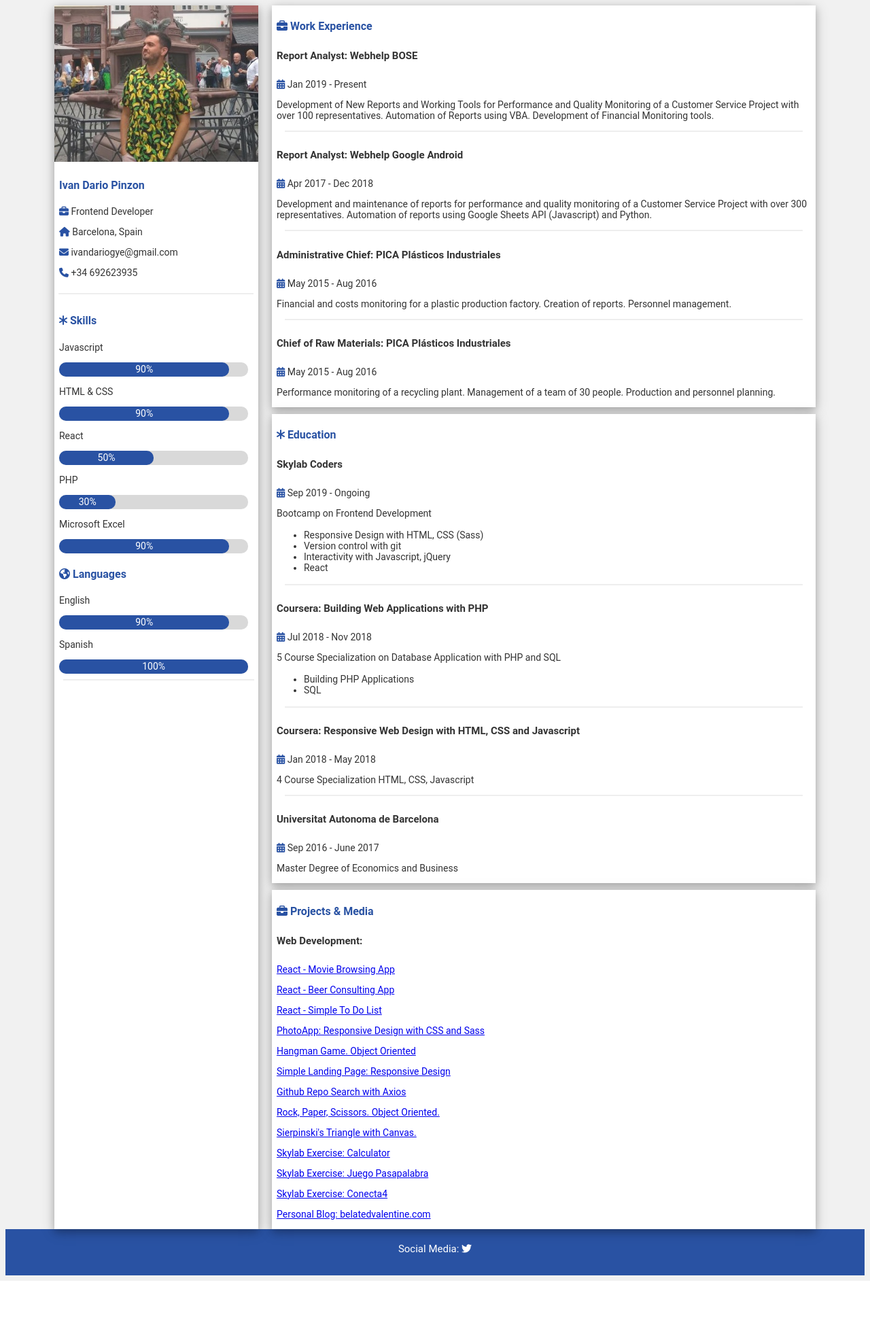
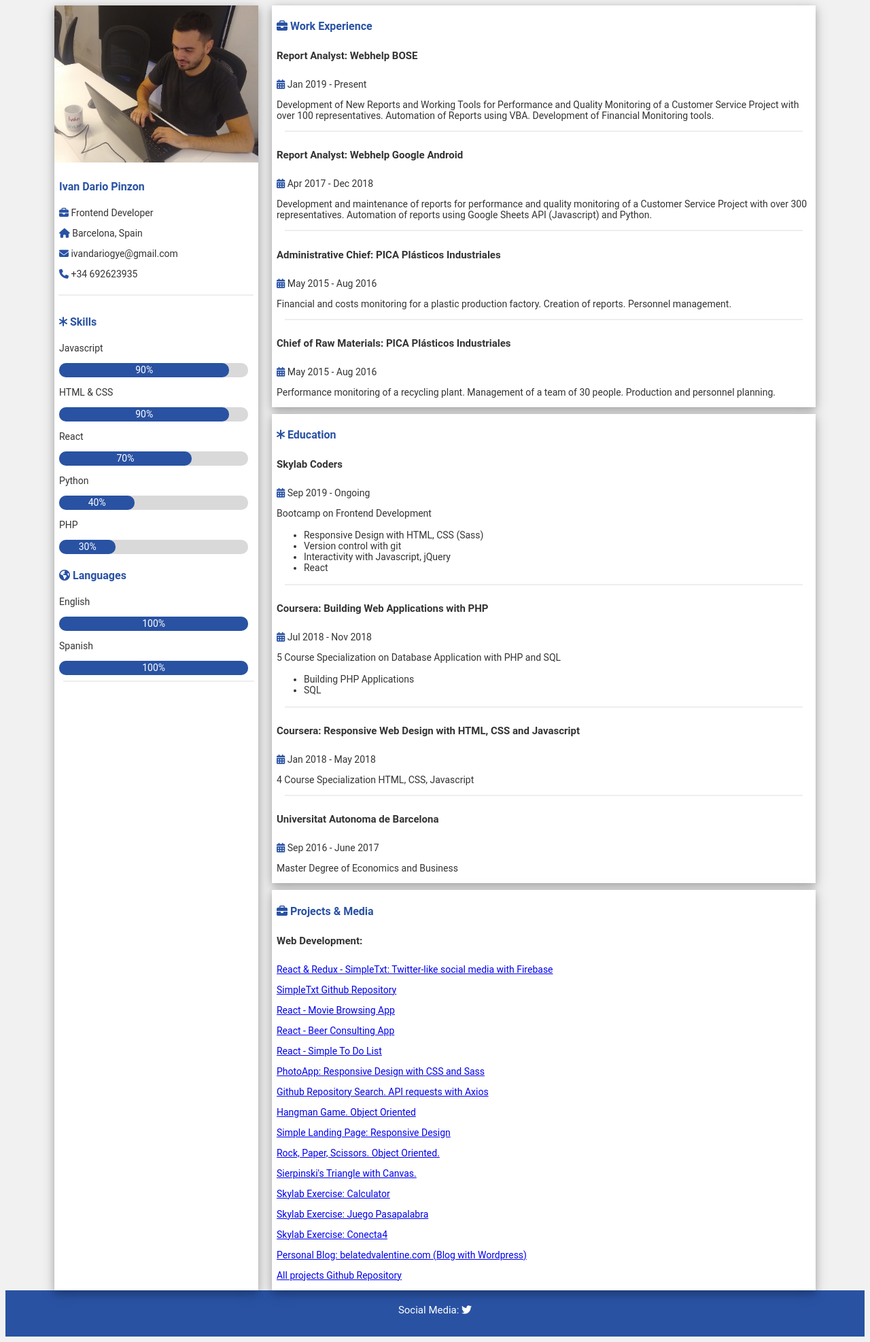
Before and after one commit to ivandax/projects, a PHP site: page / in a window 1280 px wide. Shown: the whole page at 68% size. Before the commit the page ends 1884 px from the top, so only its background shows below. Run offline with PHP 8.4, Linux system fonts and the light colour scheme; some libraries are stand-ins or nearby versions.

Commit message:
changes to cv

```diff
--- a/cv/css/style.css
+++ b/cv/css/style.css
@@ -99,10 +99,10 @@ footer{width:100%;}
 
 #progressJavascript{width:90%;}
 #progressHTML{width:90%;}
-#progressReact{width:50%;}
+#progressReact{width:70%;}
 #progressPHP{width:30%;}
-#progressExcel{width:90%;}
-#progressEnglish{width:90%;}
+#progressPython{width:40%;}
+#progressEnglish{width:100%;}
 #progressSpanish{width:100%;}
 
 
--- a/cv/index.html
+++ b/cv/index.html
@@ -36,22 +36,22 @@
 				</div>
 				<p>React</p>
 				<div class="progressBar stoneGrey">
-					<div class="progress deepBlueBackground" id="progressReact">50%</div>
+					<div class="progress deepBlueBackground" id="progressReact">70%</div>
+				</div>
+				<p>Python</p>
+				<div class="progressBar stoneGrey">
+					<div class="progress deepBlueBackground" id="progressPython">40%</div>
 				</div>
 				<p>PHP</p>
 				<div class="progressBar stoneGrey">
 					<div class="progress deepBlueBackground" id="progressPHP">30%</div>
-				</div>
-				<p>Microsoft Excel</p>
-				<div class="progressBar stoneGrey">
-					<div class="progress deepBlueBackground" id="progressExcel">90%</div>
 				</div>
 			</div>
 			<div class="mildMargin" id="summary_languages">
 				<h4 class="deepBlue"><i class="fa fa-globe deepBlue"></i> Languages</h4>
 				<p>English</p>
 				<div class="progressBar stoneGrey">
-					<div class="progress deepBlueBackground" id="progressEnglish">90%</div>
+					<div class="progress deepBlueBackground" id="progressEnglish">100%</div>
 				</div>
 				<p>Spanish</p>
 				<div class="progressBar stoneGrey">
@@ -130,19 +130,22 @@
 				<h4 class="mildMargin deepBlue"><i class="fa fa-briefcase deepBlue"></i> Projects & Media</h4>
 				<div class="mildMargin">
 					<h5>Web Development:</h5>
+					<p><a target="_blank" href="https://simpletxt-post.firebaseapp.com/">React & Redux - SimpleTxt: Twitter-like social media with Firebase</a></p>
+					<p><a target="_blank" href="https://github.com/ivandax/simpleTxt">SimpleTxt Github Repository</a></p>
 				    <p><a target="_blank" href="http://www.ivandax.com/projects/movies/">React - Movie Browsing App</a></p>
 					<p><a target="_blank" href="http://www.ivandax.com/projects/beerapp/">React - Beer Consulting App</a></p>
 					<p><a target="_blank" href="https://sample-todo-ivan.firebaseapp.com/">React - Simple To Do List</a></p>
 					<p><a target="_blank" href="https://www.ivandax.com/projects/photoapp">PhotoApp: Responsive Design with CSS and Sass</a></p>
+					<p><a target="_blank" href="https://www.ivandax.com/projects/reposearch">Github Repository Search. API requests with Axios</a></p>
 					<p><a target="_blank" href="https://www.ivandax.com/projects/hangman">Hangman Game. Object Oriented</a></p>
 					<p><a target="_blank" href="https://www.ivandax.com/projects/landing">Simple Landing Page: Responsive Design</a></p>
-					<p><a target="_blank" href="https://www.ivandax.com/projects/reposearch">Github Repo Search with Axios</a></p>
 					<p><a target="_blank" href="https://www.ivandax.com/projects/rps">Rock, Paper, Scissors. Object Oriented.</a></p>
 					<p><a target="_blank" href="https://www.ivandax.com/projects/sierpinski">Sierpinski's Triangle with Canvas.</a></p>
 					<p><a target="_blank" href="https://www.ivandax.com/projects/calc">Skylab Exercise: Calculator</a></p>
 					<p><a target="_blank" href="https://www.ivandax.com/projects/pasapalabra">Skylab Exercise: Juego Pasapalabra</a></p>
 					<p><a target="_blank" href="https://www.ivandax.com/projects/conecta4">Skylab Exercise: Conecta4</a></p>
-					<p><a target="_blank" href="https://www.belatedvalentine.com">Personal Blog: belatedvalentine.com</a></p>
+					<p><a target="_blank" href="https://www.belatedvalentine.com">Personal Blog: belatedvalentine.com (Blog with Wordpress)</a></p>
+					<p><a target="_blank" href="https://github.com/ivandax/projects">All projects Github Repository</a></p>
 				</div>
 			</div>
 		</div>
```
Also changed, not shown: cv/images/ivan.jpg.
